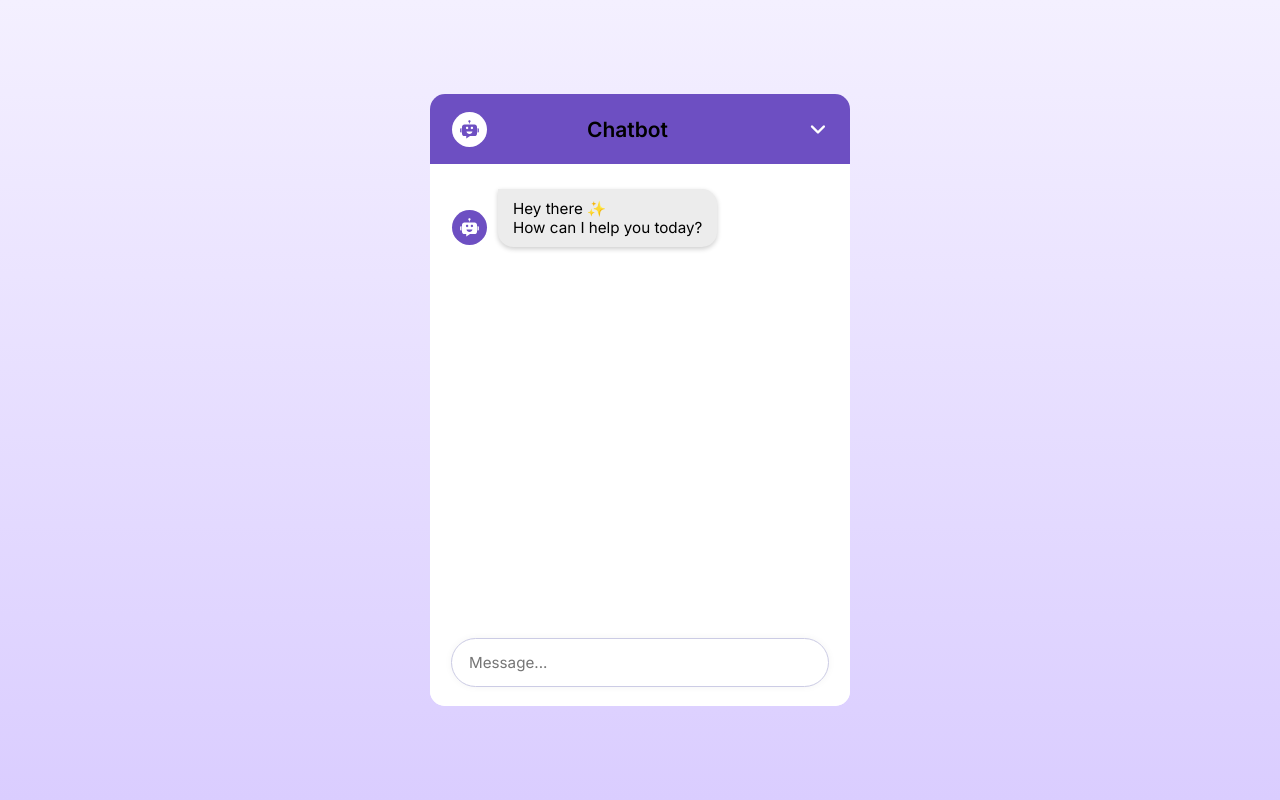
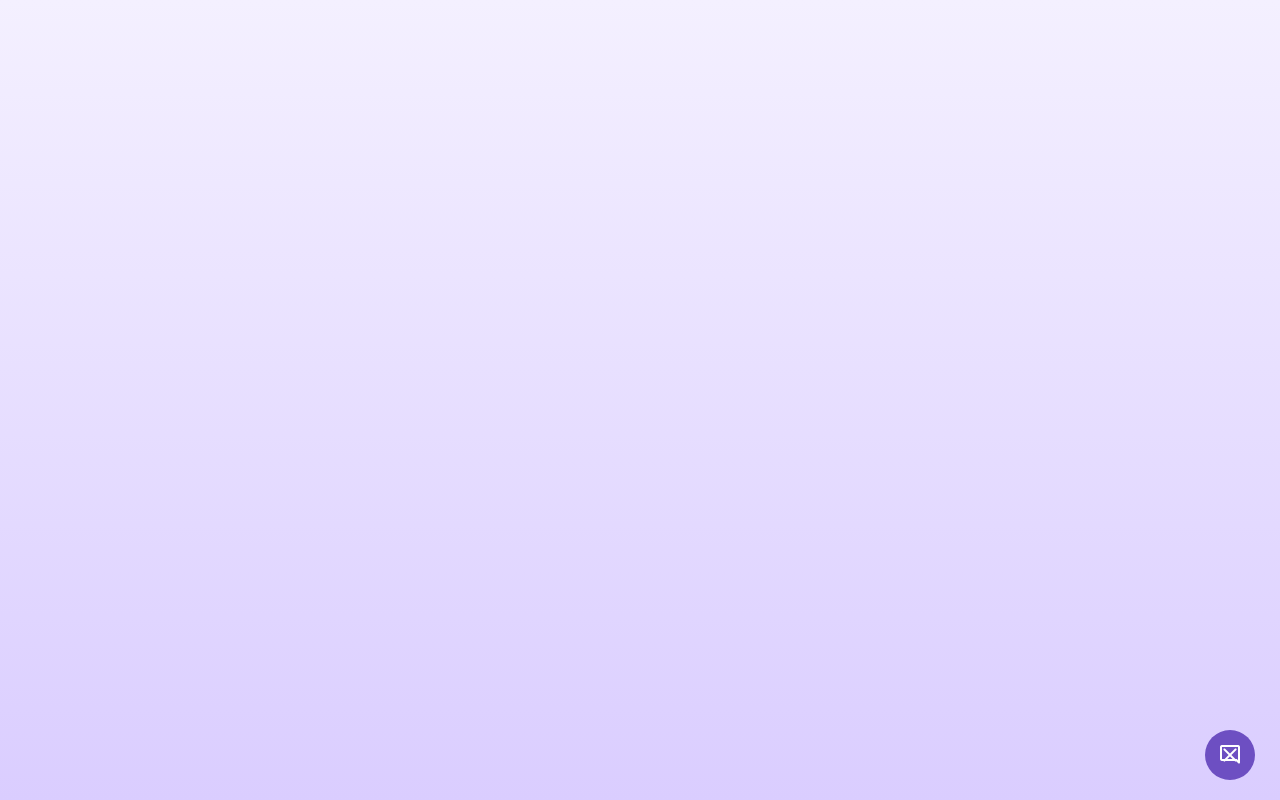
Before and after one commit to Vikash21s/Chatbot, a React (Vite) app: page / in a window 1280 px wide. Built offline with nearby package versions, Linux system fonts and the light colour scheme.

Commit message:
final commit

```diff
--- a/index.html
+++ b/index.html
@@ -6,7 +6,7 @@
     <meta name="viewport" content="width=device-width, initial-scale=1.0" />
     <title>Chatbot in ReactJS</title>
     <!--Link Chatbot send icon-->
-    <link rel="stylesheet" href="https://fonts.googleapis.com/css2?family=Material+Symbols+Rounded:opsz,wght,FILL,GRAD@48,400,0,0" />
+    <link rel="stylesheet" href="https://fonts.googleapis.com/css2?family=Material+Symbols+Rounded:opsz,wght,FILL,GRAD@48,400,1,0" />
   </head>
   <body>
     <div id="root"></div>
--- a/src/App.jsx
+++ b/src/App.jsx
@@ -5,7 +5,8 @@ import ChatForm from "./components/ChatForm";
 import ChatMessage from "./components/ChatMessage";
 
 const App = () => {
-    const [chatHistory, setChatHistory] = useState([]);
+    const [chatHistory, setChatHistory] = useState([]); // Correct state initialization
+    const [showChatbot, setShowChatbot] = useState(false); // Boolean value
     const chatBodyRef = useRef();
 
     const generateBotResponse = async (history) => {
@@ -20,7 +21,9 @@ const App = () => {
                 }
             );
 
-            const apiResponseText = response.data?.candidates?.[0]?.content?.parts?.[0]?.text || "No response from API.";
+            const apiResponseText =
+                response.data?.candidates?.[0]?.content?.parts?.[0]?.text ||
+                "No response from API.";
             setChatHistory((prev) =>
                 prev.map((msg) =>
                     msg.text === "Thinking..."
@@ -33,13 +36,15 @@ const App = () => {
             setChatHistory((prev) =>
                 prev.map((msg) =>
                     msg.text === "Thinking..."
-                        ? { role: "model", text: "Something went wrong. Try again later." }
+                        ? {
+                            role: "model",
+                            text: "Something went wrong. Try again later.",
+                        }
                         : msg
                 )
             );
         }
     };
-
 
     useEffect(() => {
         if (chatBodyRef.current) {
@@ -51,7 +56,17 @@ const App = () => {
     }, [chatHistory]);
 
     return (
-        <div className="container">
+        <div className={`container ${showChatbot ? "show-chatbot" : ""}`}>
+            <button
+                onClick={() => {
+                    setShowChatbot((prev) => !prev);
+                    console.log("Show chatbot toggled:", !showChatbot);
+                }}
+                id="chatbot-toggler"
+            >
+                <span className="material-symbols-rounded">mode_comment</span>
+                <span className="material-symbols-rounded">close</span>
+            </button>
             <div className="chatbot-popup">
                 <div className="chat-header">
                     <div className="header-info">
@@ -77,7 +92,10 @@ const App = () => {
                 </div>
 
                 <div className="chat-footer">
-                    <ChatForm setChatHistory={setChatHistory} generateBotResponse={generateBotResponse} />
+                    <ChatForm
+                        setChatHistory={setChatHistory}
+                        generateBotResponse={generateBotResponse}
+                    />
                 </div>
             </div>
         </div>
--- a/src/index.css
+++ b/src/index.css
@@ -1,6 +1,6 @@
 @import url('https://fonts.googleapis.com/css2?family=Inter:ital,opsz,wght@0,14..32,100..900;1,14..32,100..900&display=swap');
 
-*{
+* {
     margin: 0;
     padding: 0;
     box-sizing: border-box;
@@ -9,21 +9,47 @@
 
 body {
     width: 100%;
-  display: flex;
-  align-items: center;
-  justify-content: center;
     min-height: 100vh;
     background: linear-gradient(#F4F0FF, #DACDFF);
 }
 
+#chatbot-toggler {
+    position: fixed;
+    bottom: 20px;
+    right: 25px;
+    border: none;
+    height: 50px;
+    width: 50px;
+    display: flex;
+    cursor: pointer;
+    border-radius: 50%;
+    background: #6D4FC2;
+    align-items: center;
+    justify-content: center;
+}
+
+#chatbot-toggler span {
+    position: absolute;
+    color: #FFF;
+}
+
 .chatbot-popup {
-  position: relative;
+    position: fixed;
+    opacity: 0;
+    pointer-events: none;
+    bottom: 80px;
+    right: 40px;
     width: 420px;
-  overflow: hidden;
     overflow: hidden;
     background: #FFF;
     border-radius: 15px;
-  box-shadow: 0 0 128px rgba(0, 0, 0, 0),
+    box-shadow: 0 0 128px rgba(0, 0, 0, 0.1),
+        0 32px 64px -48px rgba(0, 0, 0, 0.5);
+}
+
+.container.show-chatbot .chatbot-popup {
+    opacity: 1;
+    pointer-events: auto;
 }
 
 .chatbot-popup .chat-header {
@@ -36,7 +62,7 @@ body {
 
 .chat-header .header-info {
     display: flex;
-  gap: 100px;
+    gap: 10px;
     align-items: center;
 }
 
@@ -51,7 +77,7 @@ body {
 }
 
 .header-info .logo-text {
-  color: FFF;
+    color: #FFF;
     font-size: 1.31rem;
     font-weight: 600;
 }
@@ -154,7 +180,7 @@ body {
     box-shadow: 0 0 8px rgba(0, 0, 0, 0.06);
 }
 
-.chat-footer .chat-form:focus-within{
+.chat-footer .chat-form:focus-within {
     outline: 2px solid #6D4FC2;
 }
 
@@ -178,15 +204,16 @@ body {
     font-size: 1.15rem;
     color: #FFF;
     flex-shrink: 0;
-  margin-right: 6px;
+    margin-right: 10px;
+    background: #6D4FC2;
     border-radius: 50%;
-  background: #6D4FC2;
     transition: 0.2s ease;
 }
 
 .chat-form button:hover {
-  background: #593bab;
+    background: #593BAB;
 }
+
 .chat-form .message-input:not(:placeholder-shown)~button {
   display: block; /* Show the button when the input is not empty */
 }
```
Also changed, not shown: 1 other file (tests, documents, lock files or other folders). Lines whose indentation alone changed are shown as unchanged.
